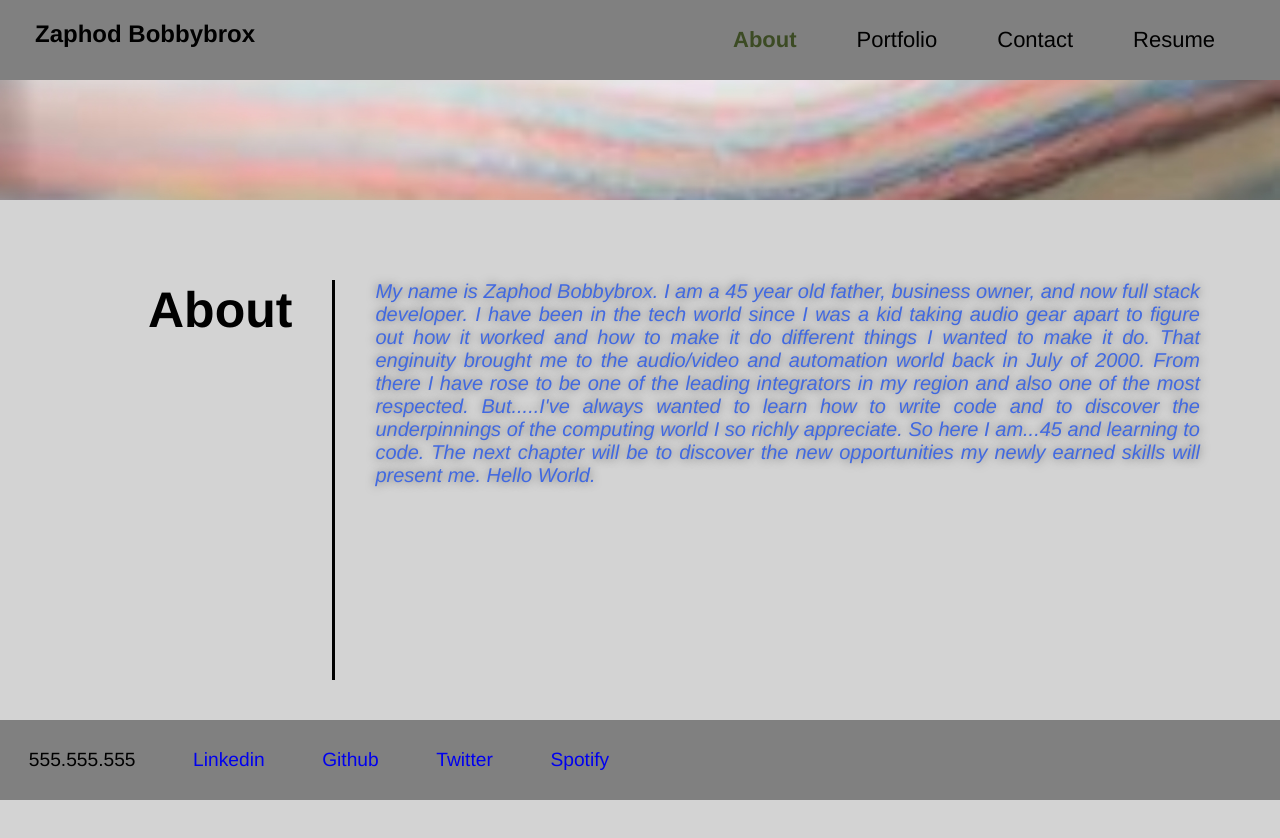
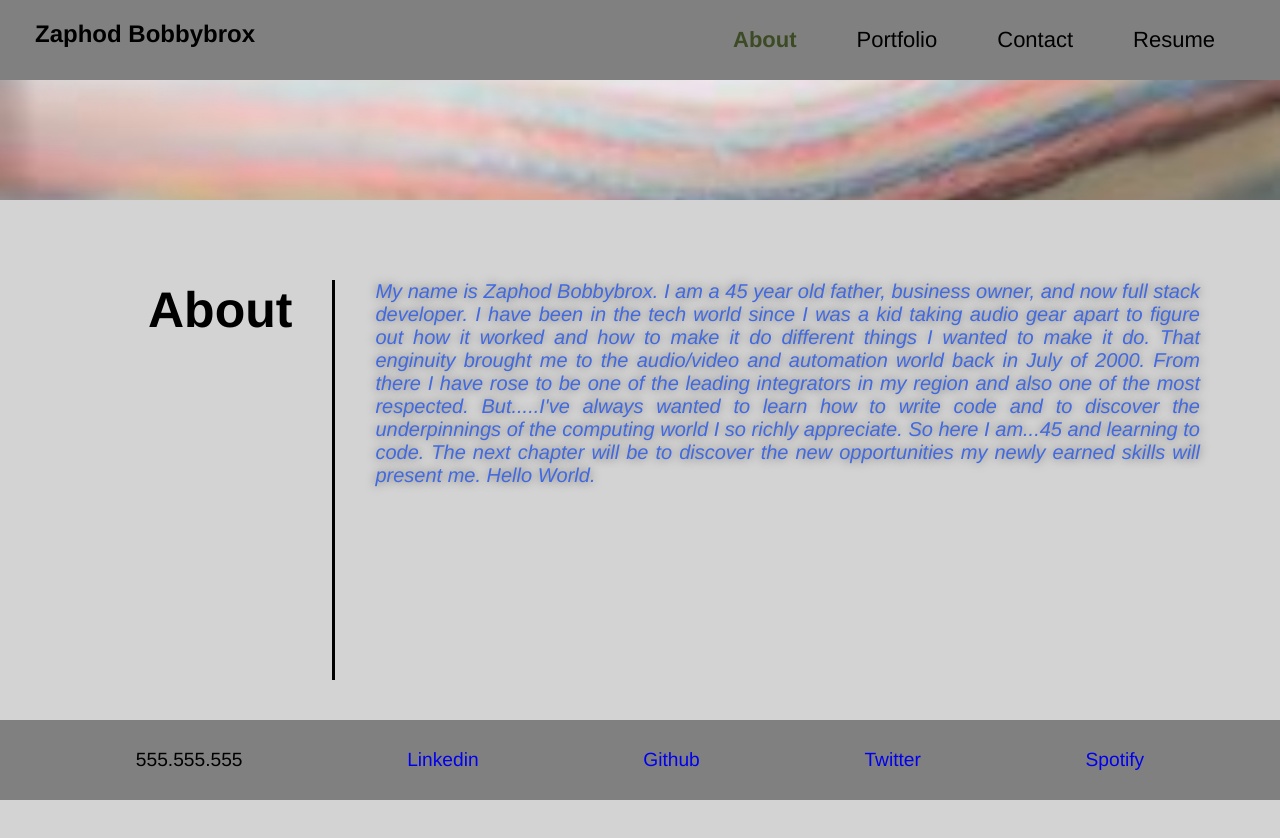
Before and after one commit to Zaphod1977/PortReactFolio, a React (Create React App) app: page / in a window 1280 px wide. Built offline with nearby package versions, Linux system fonts and the light colour scheme.

Commit message:
more footer css work

```diff
--- a/src/App.css
+++ b/src/App.css
@@ -30,6 +30,11 @@ footer {
   flex-shrink: 0;
   position: sticky;
   bottom: 0px;
+}
+
+footer * {
+
+  justify-content: space-evenly;
 }
 
 .currentPage a {
```
